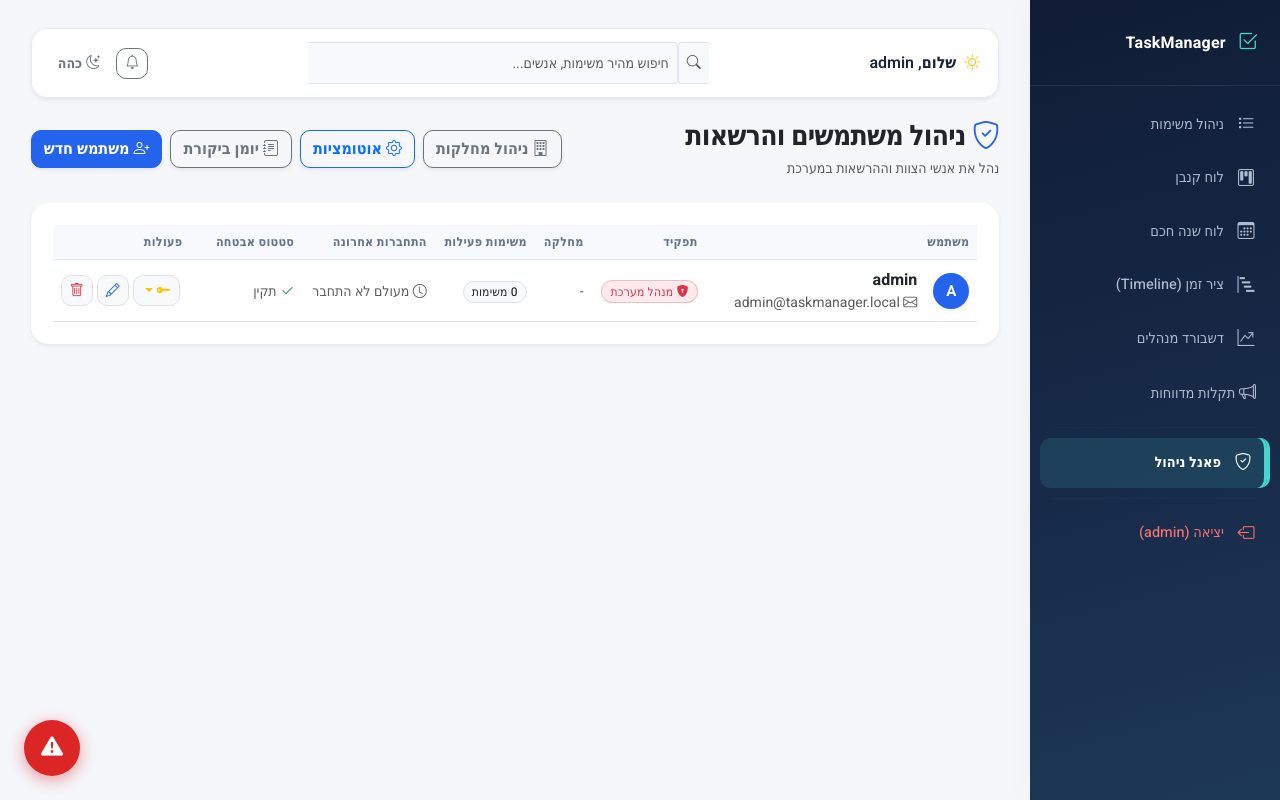
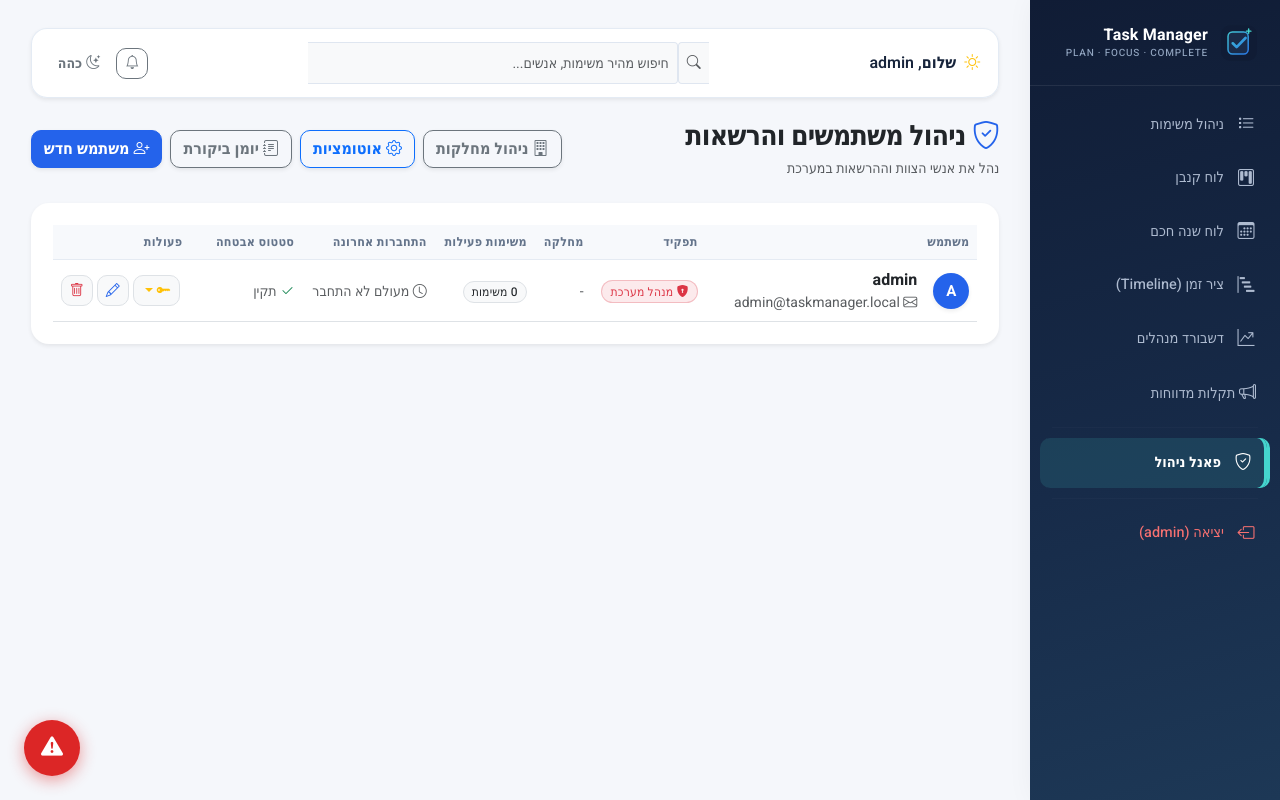
Before and after one commit to mv89-heb/task_manager, a Flask app: page /admin in a window 1280 px wide. Run offline with Flask 3, Linux system fonts and the light colour scheme; a user stored in the database is signed in; data that the repository does not hold is empty; some libraries are stand-ins or nearby versions.

Commit message:
Use custom logo in application navigation

```diff
--- a/app/templates/base.html
+++ b/app/templates/base.html
@@ -181,7 +181,7 @@
 </div>
 
 <div class="sidebar">
-    <div class="sidebar-header"><i class="bi bi-check2-square"></i> TaskManager</div>
+    <div class="sidebar-header"><img class="brand-mark" src="{{ url_for('static', filename='icons/task-manager-mark.svg') }}" alt="" width="38" height="38"><span class="brand-wordmark">Task Manager<small>PLAN · FOCUS · COMPLETE</small></span></div>
     <a href="/" class="{% if request.endpoint == 'tasks.index' %}active{% endif %}"><i class="bi bi-list-task"></i> ניהול משימות</a>
     <a href="/kanban" class="{% if request.endpoint == 'tasks.kanban' %}active{% endif %}"><i class="bi bi-kanban"></i> לוח קנבן</a>
     <a href="/calendar" class="{% if request.endpoint == 'tasks.calendar' %}active{% endif %}"><i class="bi bi-calendar3"></i> לוח שנה חכם</a>
```
